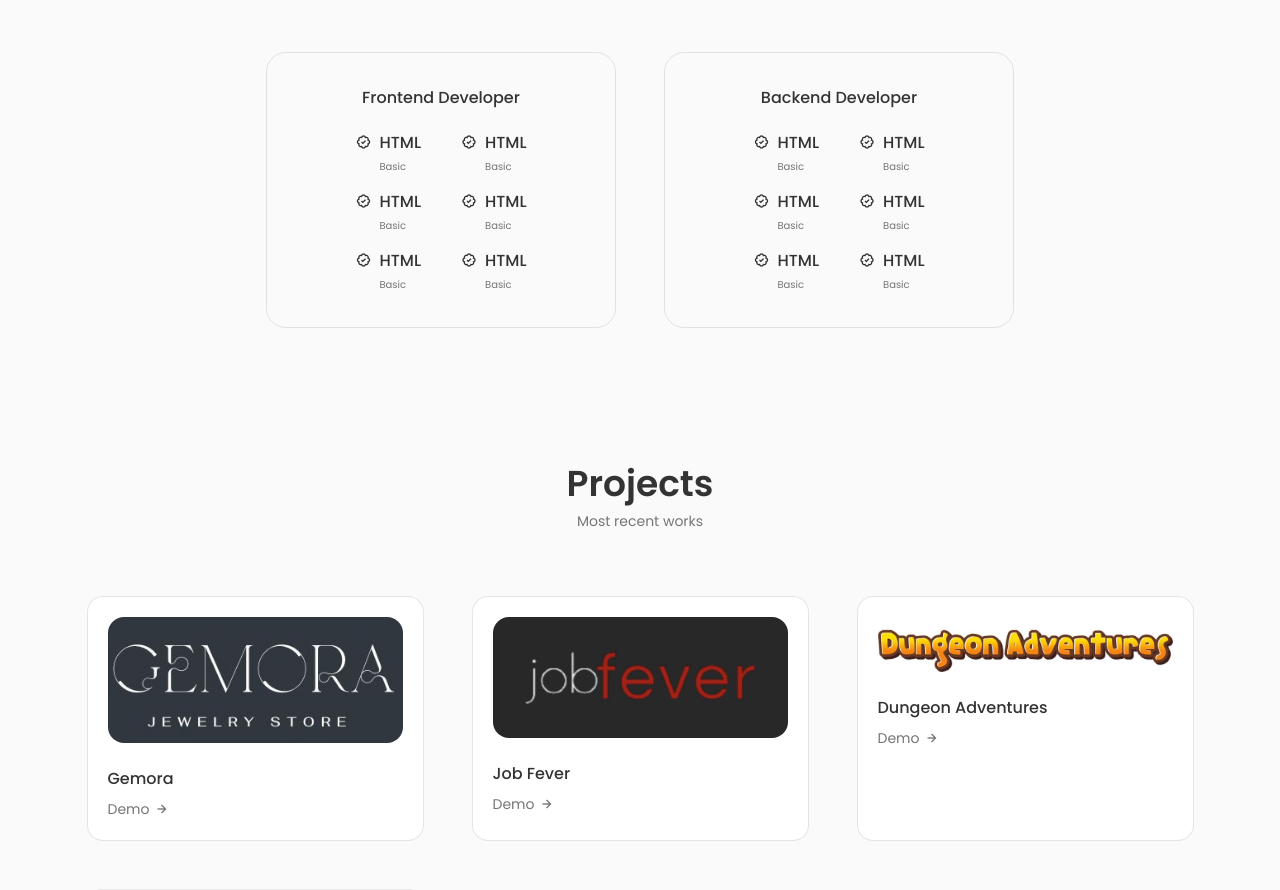
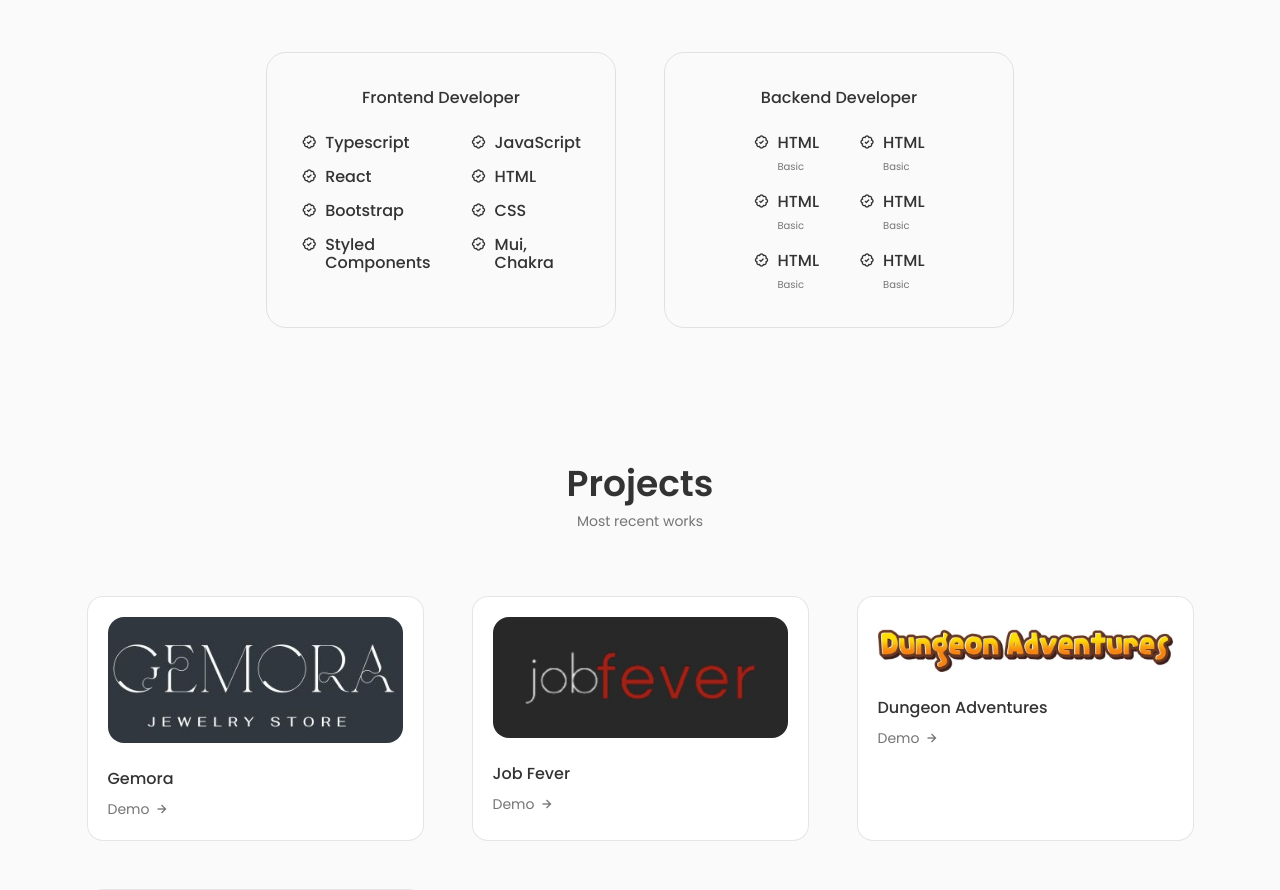
Before and after one commit to stelmaszczykadrian/Portfolio, a React (Create React App) app in the folder portfolio/: page / in a window 1280 px wide. Shown: the part 1400-2290 px from the top of the page. Built offline with nearby package versions, Linux system fonts and the light colour scheme; no server answers; the HTML template or start-up script is replaced by a standard one.

Commit message:
Refactor: Refactor Frontend component to use grouped skills data

```diff
--- a/portfolio/src/components/skills/Frontend.jsx
+++ b/portfolio/src/components/skills/Frontend.jsx
@@ -1,67 +1,21 @@
+import Skill from "./Skill";
+import { frontendSkills} from "./Data";
+import {groupSize, splitSkillsIntoGroups} from "../../util/util";
 
 export default function Frontend() {
+    const groupedSkills = splitSkillsIntoGroups(frontendSkills, groupSize);
     return (
         <div className="skills__content">
             <h3 className="skills__title">Frontend Developer</h3>
             <div className="skills__box">
-                <div className="skills__group">
-                    <div className="skills__data">
-                        <i className="bx bx-badge-check"></i>
-
-                        <div>
-                            <h3 className="skills__name">HTML</h3>
-                            <span className="skills__level">Basic</span>
-                        </div>
+                {groupedSkills.map((group, groupIndex) => (
+                    <div key={groupIndex} className="skills__group">
+                        {group.map((skill, index) => (
+                            <Skill key={index} name={skill.name} />
+                        ))}
                     </div>
-                    <div className="skills__data">
-                        <i className="bx bx-badge-check"></i>
-
-                        <div>
-                            <h3 className="skills__name">HTML</h3>
-                            <span className="skills__level">Basic</span>
-                        </div>
-                    </div>
-                    <div className="skills__data">
-                        <i className="bx bx-badge-check"></i>
-
-                        <div>
-                            <h3 className="skills__name">HTML</h3>
-                            <span className="skills__level">Basic</span>
-                        </div>
-                    </div>
-                </div>
-
-                <div className="skills__group">
-                    <div className="skills__data">
-                        <i className="bx bx-badge-check"></i>
-
-                        <div>
-                            <h3 className="skills__name">HTML</h3>
-                            <span className="skills__level">Basic</span>
-                        </div>
-                    </div>
-                    <div className="skills__data">
-                        <i className="bx bx-badge-check"></i>
-
-                        <div>
-                            <h3 className="skills__name">HTML</h3>
-                            <span className="skills__level">Basic</span>
-                        </div>
-                    </div>
-                    <div className="skills__data">
-                        <i className="bx bx-badge-check"></i>
-
-                        <div>
-                            <h3 className="skills__name">HTML</h3>
-                            <span className="skills__level">Basic</span>
-                        </div>
-                    </div>
-                </div>
-
-
-
+                ))}
             </div>
-
         </div>
     );
 }
```
